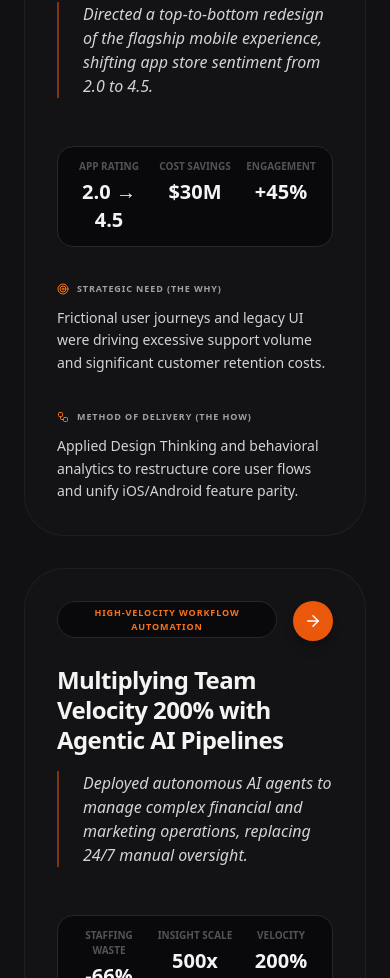
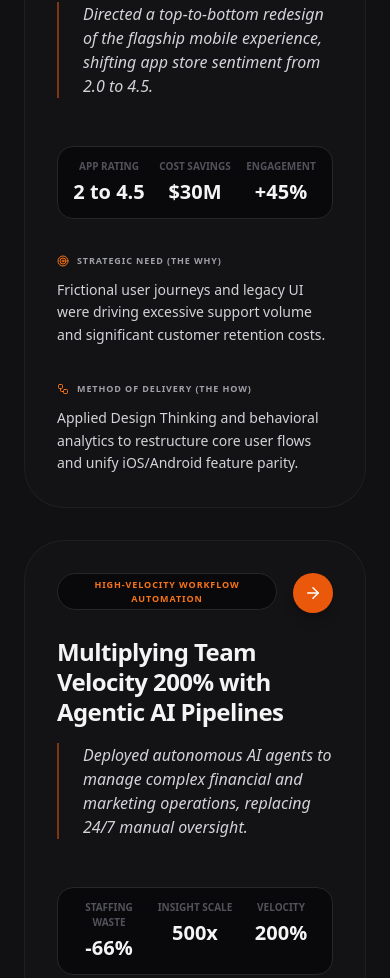
Before and after one commit to leblancns07/portfolio, a React (Vite) app: page / in a window 390 px wide. Shown: the part 3681-4659 px from the top of the page. Built offline with nearby package versions, Linux system fonts and the light colour scheme.

Commit message:
feat: Implement initial portfolio website with React, including dynamic content, theming, and responsive design.

```diff
--- a/src/App.jsx
+++ b/src/App.jsx
@@ -180,7 +180,7 @@
       how: "Applied Design Thinking and behavioral analytics to restructure core user flows and unify iOS/Android feature parity.",
       skills: ["Design Thinking", "UX Design", "Product Management", "Behavioral Analytics", "Cross-Platform Orchestration"],
       results: [
-        { metric: "App Rating", outcome: "2.0 → 4.5" },
+        { metric: "App Rating", outcome: "2 to 4.5" },
         { metric: "Cost Savings", outcome: "$30M" },
         { metric: "Engagement", outcome: "+45%" }
       ]
```
